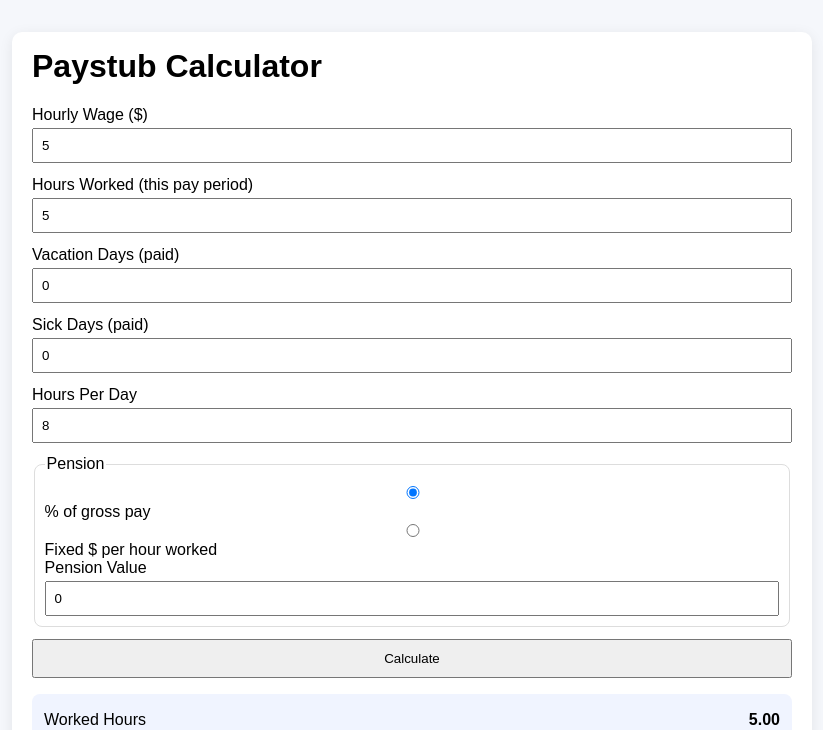
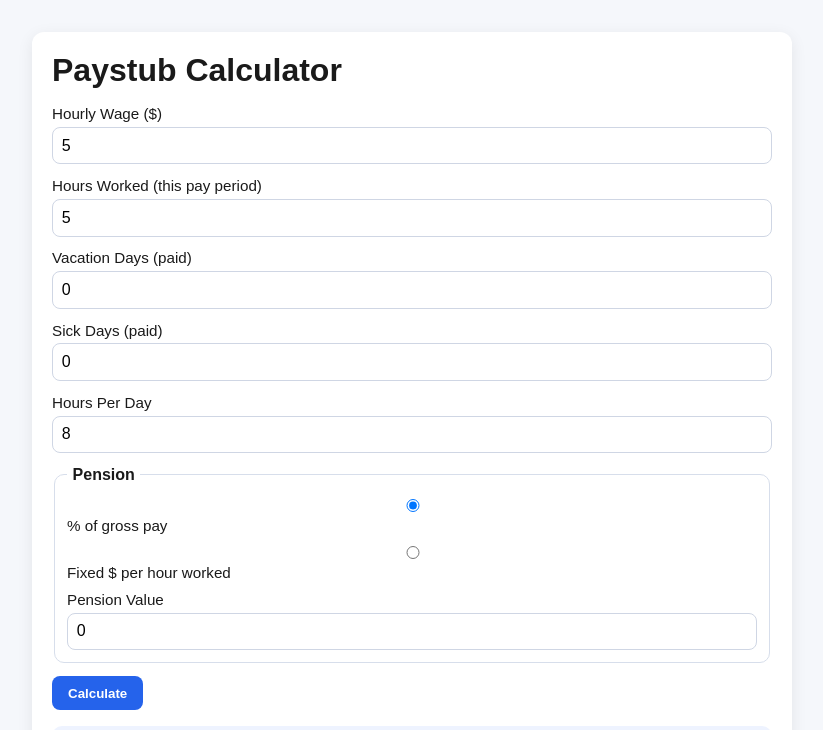
Before and after one commit to dykbenjamin-cpu/Paycheck-Calculator, a plain HTML site: page docs/index.html in a window 1280 px wide. Both pictures are taken after typing "5", "5" into the empty fields and a click on the button "Calculate". Shown: the top 730 px of the page, without its empty margins (228-1051 px from the left). Drawn offline with Linux system fonts and the light colour scheme.

Commit message:
Add files via upload

```diff
--- a/docs/app.js
+++ b/docs/app.js
@@ -1,42 +1,51 @@
 const form = document.getElementById("payForm");
 const results = document.getElementById("results");
 
-function money(n) {
-  return n.toLocaleString("en-US", { style: "currency", currency: "USD" });
+function money(value) {
+  return value.toLocaleString("en-US", {
+    style: "currency",
+    currency: "USD"
+  });
 }
 
-form.addEventListener("submit", (e) => {
-  e.preventDefault();
+function readNumber(id, fallback = 0) {
+  const el = document.getElementById(id);
+  const val = Number(el?.value);
+  return Number.isFinite(val) ? val : fallback;
+}
 
-  const hourlyWage = Number(document.getElementById("hourlyWage").value || 0);
-  const hoursWorked = Number(document.getElementById("hoursWorked").value || 0);
-  const vacationDays = Number(document.getElementById("vacationDays").value || 0);
-  const sickDays = Number(document.getElementById("sickDays").value || 0);
-  const hoursPerDay = Number(document.getElementById("hoursPerDay").value || 8);
-  const pensionValue = Number(document.getElementById("pensionValue").value || 0);
+form.addEventListener("submit", (event) => {
+  event.preventDefault();
 
-  const pensionType = document.querySelector('input[name="pensionType"]:checked').value;
+  const hourlyWage = readNumber("hourlyWage");
+  const hoursWorked = readNumber("hoursWorked");
+  const vacationDays = readNumber("vacationDays");
+  const sickDays = readNumber("sickDays");
+  const hoursPerDay = readNumber("hoursPerDay", 8);
+  const pensionValue = readNumber("pensionValue");
+
+  const pensionType = document.querySelector('input[name="pensionType"]:checked')?.value || "percent";
 
   const leaveHours = (vacationDays + sickDays) * hoursPerDay;
-  const paidHours = hoursWorked + leaveHours;
-  const grossPay = paidHours * hourlyWage;
+  const totalPaidHours = hoursWorked + leaveHours;
+  const grossPay = totalPaidHours * hourlyWage;
 
-  let pension = 0;
+  let pensionDeduction = 0;
   if (pensionType === "percent") {
-    pension = grossPay * (pensionValue / 100);
+    pensionDeduction = grossPay * (pensionValue / 100);
   } else {
-    pension = hoursWorked * pensionValue; // per hour worked only
+    pensionDeduction = hoursWorked * pensionValue; // per hour actually worked
   }
 
-  const netBeforeTax = grossPay - pension;
+  const netBeforeTax = grossPay - pensionDeduction;
 
   results.innerHTML = `
     <table>
       <tr><td>Worked Hours</td><td>${hoursWorked.toFixed(2)}</td></tr>
       <tr><td>Paid Leave Hours</td><td>${leaveHours.toFixed(2)}</td></tr>
-      <tr><td>Total Paid Hours</td><td>${paidHours.toFixed(2)}</td></tr>
+      <tr><td>Total Paid Hours</td><td>${totalPaidHours.toFixed(2)}</td></tr>
       <tr><td>Gross Pay</td><td>${money(grossPay)}</td></tr>
-      <tr><td>Pension Deduction</td><td>- ${money(pension)}</td></tr>
+      <tr><td>Pension Deduction</td><td>- ${money(pensionDeduction)}</td></tr>
       <tr><td>Net (before tax)</td><td>${money(netBeforeTax)}</td></tr>
     </table>
   `;
--- a/docs/styles.css
+++ b/docs/styles.css
@@ -1,54 +1,93 @@
 :root {
-  font-family: Arial, sans-serif;
+  font-family: Arial, Helvetica, sans-serif;
 }
+
+* {
+  box-sizing: border-box;
+}
+
 body {
   margin: 0;
   background: #f5f7fb;
+  color: #1a1a1a;
 }
+
 .container {
   max-width: 760px;
   margin: 2rem auto;
-  background: #fff;
-  padding: 1rem 1.25rem;
-  border-radius: 10px;
-  box-shadow: 0 3px 14px rgba(0, 0, 0, 0.08);
+  background: #ffffff;
+  padding: 1.25rem;
+  border-radius: 12px;
+  box-shadow: 0 4px 16px rgba(0, 0, 0, 0.08);
 }
+
 h1 {
   margin-top: 0;
+  margin-bottom: 1rem;
 }
+
 form {
   display: grid;
   gap: 0.8rem;
 }
+
 label {
   display: grid;
-  gap: 0.25rem;
+  gap: 0.3rem;
+  font-size: 0.95rem;
 }
+
 input {
-  padding: 0.5rem;
+  padding: 0.55rem;
+  border: 1px solid #cfd6e4;
+  border-radius: 8px;
+  font-size: 1rem;
 }
+
 fieldset {
-  border: 1px solid #ddd;
+  border: 1px solid #d7deeb;
+  border-radius: 10px;
+  padding: 0.75rem;
+  display: grid;
+  gap: 0.6rem;
+}
+
+legend {
+  padding: 0 0.35rem;
+  font-weight: 600;
+}
+
+button {
+  width: fit-content;
+  padding: 0.6rem 1rem;
+  border: none;
   border-radius: 8px;
-  padding: 0.6rem;
-}
-button {
-  padding: 0.6rem 1rem;
+  background: #2563eb;
+  color: white;
+  font-weight: 600;
   cursor: pointer;
 }
+
+button:hover {
+  background: #1d4ed8;
+}
+
 .results {
   margin-top: 1rem;
-  background: #f0f4ff;
-  border-radius: 8px;
-  padding: 0.75rem;
+  background: #eef3ff;
+  border-radius: 10px;
+  padding: 0.85rem;
 }
+
 .results table {
   width: 100%;
   border-collapse: collapse;
 }
+
 .results td {
   padding: 0.35rem 0;
 }
+
 .results td:last-child {
   text-align: right;
   font-weight: 600;
```
